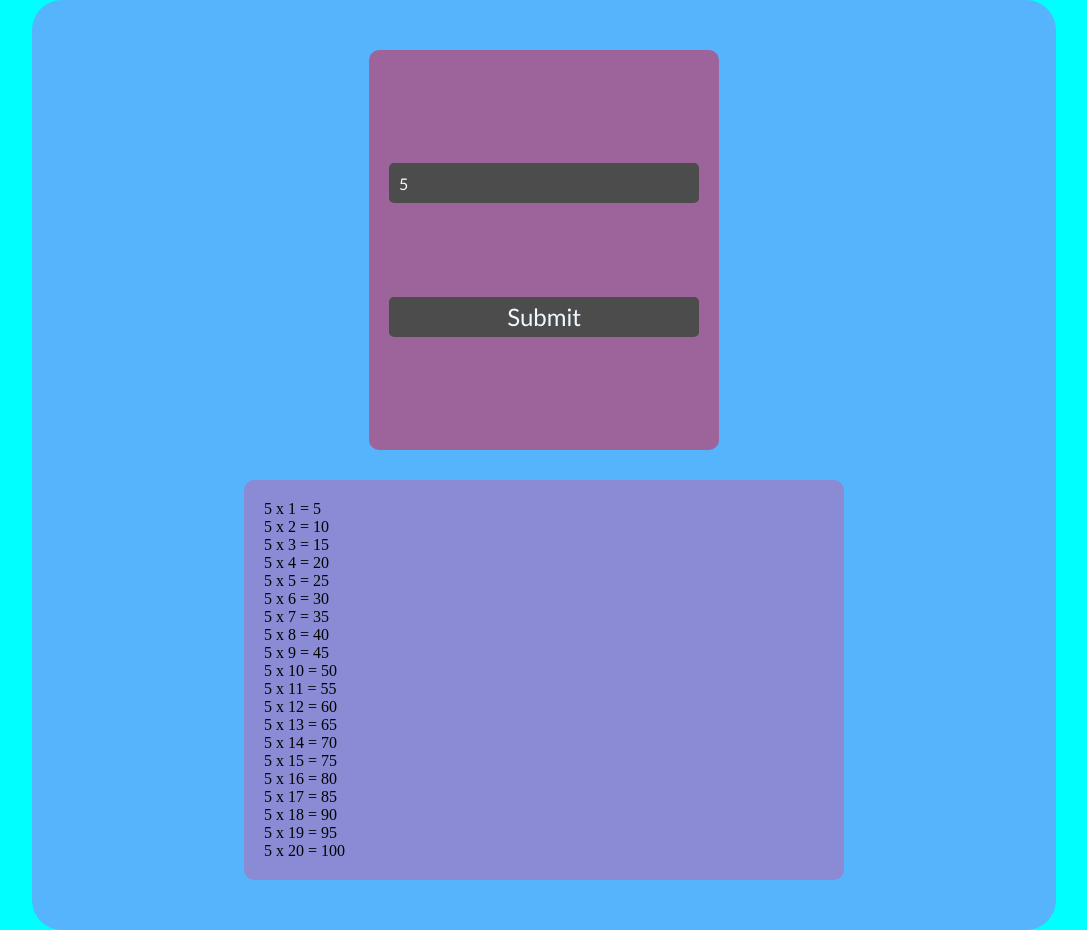
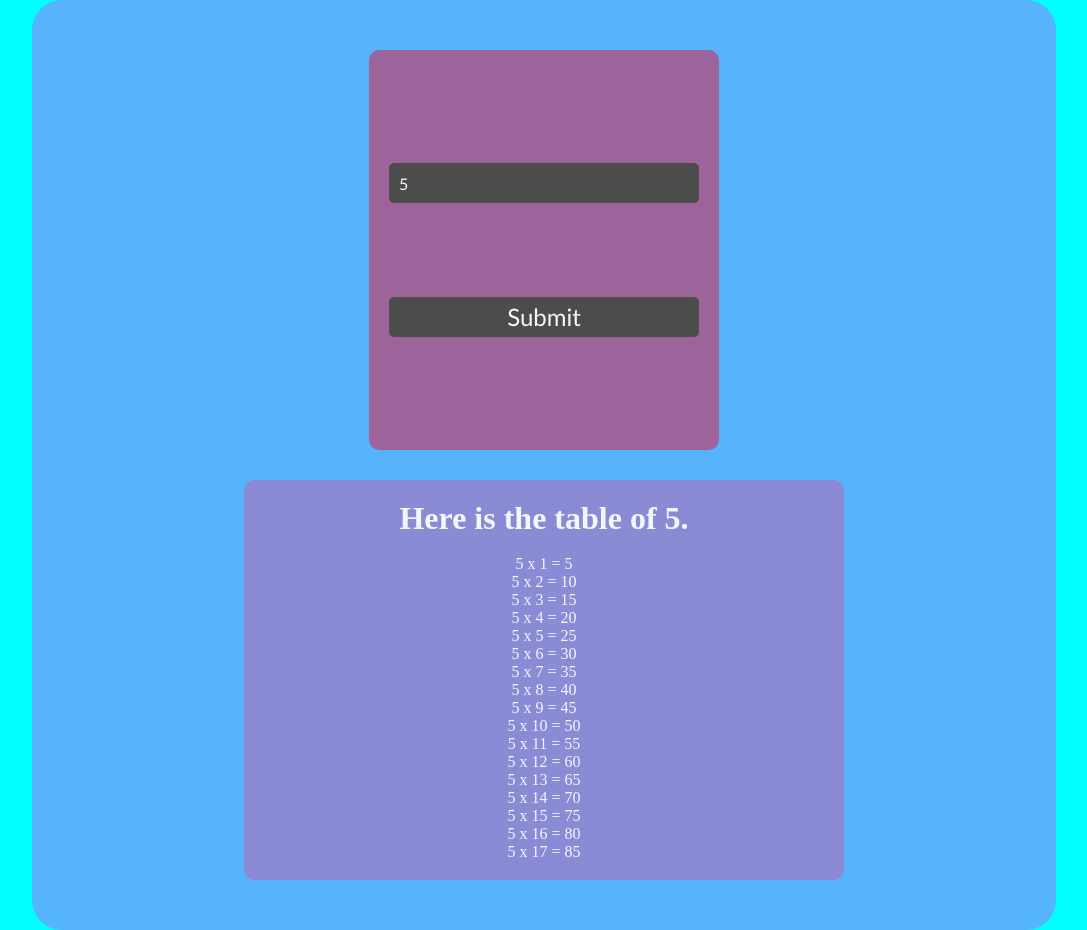
Before and after one commit to Muhammad-Aqeel-2226/Table-maker, a plain HTML site: page index.html in a window 1280 px wide. Both pictures are taken after typing "5" into the empty fields and a click on the input "Submit". Shown: the whole page, without its empty margins (96-1183 px from the left). Drawn offline with Linux system fonts and the light colour scheme.

Commit message:
Added Error color + changed ifelse + text align center

```diff
--- a/script.js
+++ b/script.js
@@ -5,27 +5,38 @@ function validateInput(event) {
 }
 
 function userInput() {
-    let num1, op;
-    num1 = document.getElementById("input").value;  // Get the input value
-    op = document.getElementById("output");  // Get the output element
+    let num, output;
+    num = document.getElementById("input").value;
+    output = document.getElementById("output");
 
     // Clear the previous output
-    op.innerHTML = "";
+    output.innerHTML = "";
 
     // Validate the input
-    if (num1 === "" || isNaN(num1) || num1 <= 0) {
-        op.innerHTML = "Error: Please Enter a positive number greater than 0.";
-        return;  // Stop further execution if there's an error
+    if (num === "") {
+        output.innerHTML = "ERROR: Please Enter a number.";
+        output.style.color = 'red';
+        return;
+    } else if (isNaN(num)) {
+        output.innerHTML = "ERROR: Please Enter a Correct number.";
+        output.style.color = 'red';
+        return;
+    }else if(num <= 0){
+        output.innerHTML = "ERROR: Please Enter a positive number greater than 0.";
+        output.style.color = 'red';
+        return;
     }
 
+    output.innerHTML += `<h1>Here is the table of ${num}.</h1><br/>`;
     // Generate the multiplication table
     for (let i = 1; i <= 50; i++) {
-        op.innerHTML += num1;
-        op.innerHTML += " x ";
-        op.innerHTML += i;
-        op.innerHTML += " = ";
-        op.innerHTML += num1 * i;
-        op.innerHTML += " <br/>";
+        output.style.color = 'aliceblue';
+        output.innerHTML += num;
+        output.innerHTML += " x ";
+        output.innerHTML += i;
+        output.innerHTML += " = ";
+        output.innerHTML += num * i;
+        output.innerHTML += " <br/>";
     }
 }
 
--- a/style.css
+++ b/style.css
@@ -75,8 +75,10 @@
     height: 400px;
     width: 600px;
     background-color: #8a8bd4;
+    color: aliceblue;
     padding: 20px;
     border-radius: 10px;
+    text-align: center;
 }
 
 .output{
```
